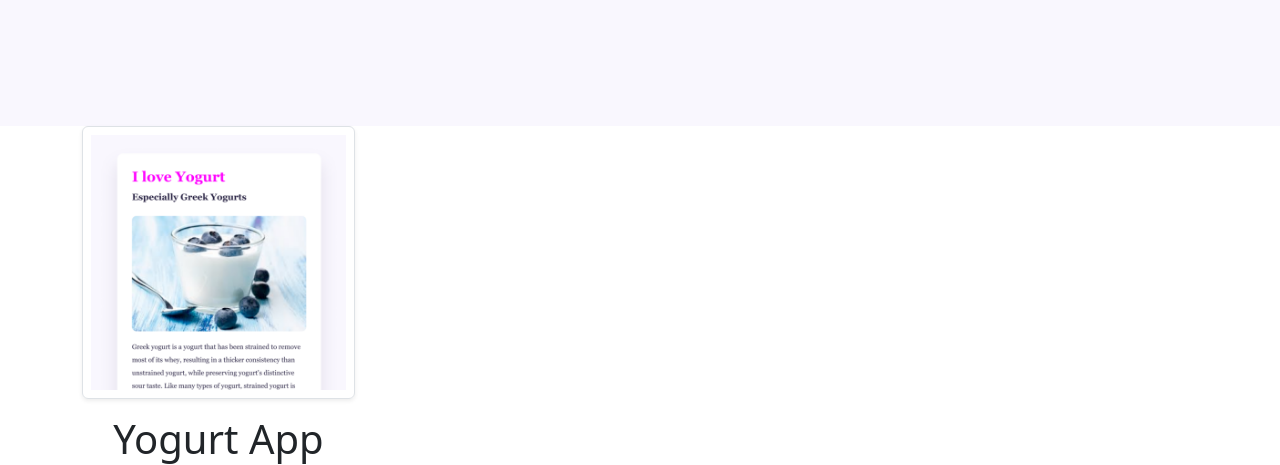
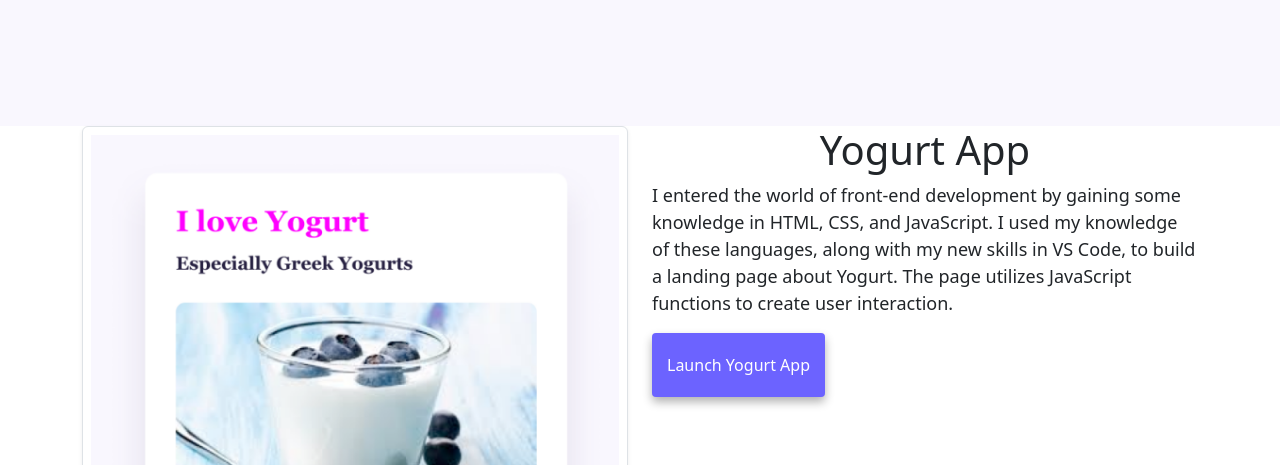
Before and after one commit to lydiapainter/multiple-pages-static, a website: page index.html in a window 1280 px wide. Shown: the part 600-1065 px from the top of the page. Drawn offline with nearby package versions, Linux system fonts and the light colour scheme.

Commit message:
Update index.html

```diff
--- a/index.html
+++ b/index.html
@@ -83,14 +83,13 @@
     <div class="container">
       <div class="row">
         <div class="col-sm-6 sm-none">
-           <div class="col-sm-6 sm-none">
           <img
             src="images/yogurt.png"
             alt="Yogurt app preview"
             class="img-fluid rounded shadow-sm p-2 border mb-3"
           />
         </div>
-           <div class="col-sm-6">
+          <div class="col-sm-6">
           <h1>Yogurt App</h1>
           <p>
           I entered the world of front-end development by gaining some knowledge in HTML, CSS, and JavaScript. I used my knowledge of these languages, along with my new skills in VS Code, to build a landing page about Yogurt. The page utilizes JavaScript functions to create user interaction.
```
